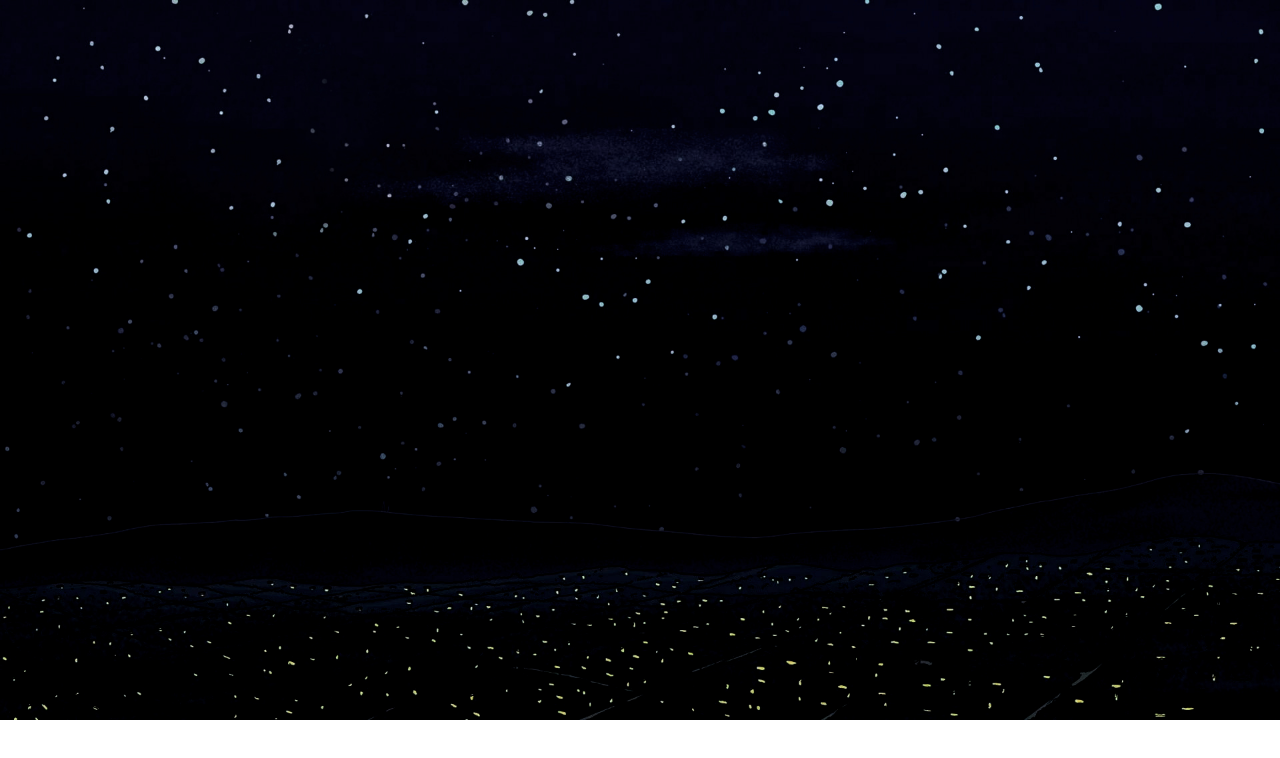
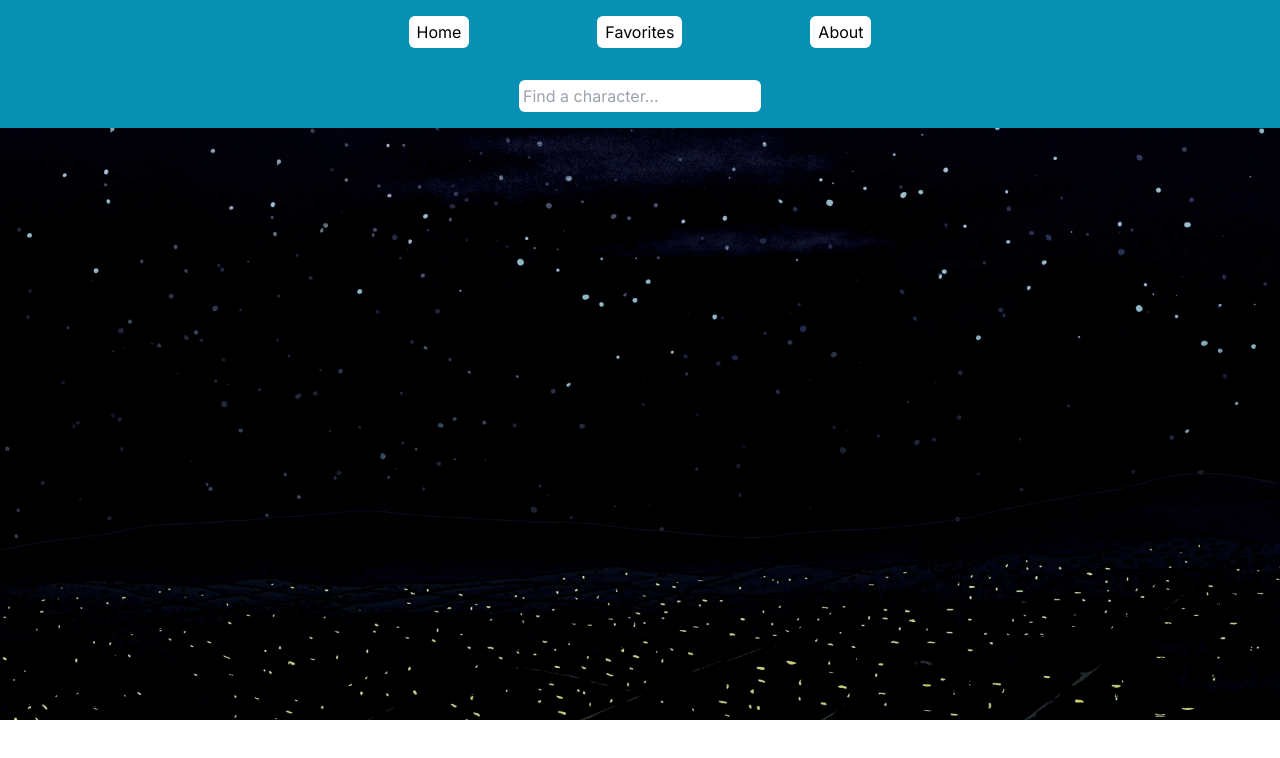
Before and after one commit to maurofallico/rickandmorty-next, a Next.js app: page / in a window 1280 px wide. Shown: the top 758 px of the page. Built offline with nearby package versions, Linux system fonts and the light colour scheme.

Commit message:
boilerplate

```diff
--- /dev/null
+++ b/src/app/components/NavBar/NavBar.jsx
@@ -0,0 +1,17 @@
+import Link from 'next/link'
+import SearchBar from '../SearchBar/SearchBar'
+
+export default function NavBar (){
+    return (
+        <>
+        <div className="bg-cyan-600 h-16 flex justify-center items-center gap-32">
+            <Link href="/" className='bg-white rounded-md px-2 py-1 hover:bg-gray-200'>Home</Link>
+            <Link href="/" className='bg-white rounded-md px-2 py-1 hover:bg-gray-200'>Favorites</Link>
+            <Link href="/" className='bg-white rounded-md px-2 py-1 hover:bg-gray-200'>About</Link>
+        </div>
+        <div className="bg-cyan-600 h-12 flex justify-center items-center gap-32 py-8">
+            <SearchBar />
+        </div>
+        </>
+    )
+}
--- /dev/null
+++ b/src/app/components/SearchBar/SearchBar.jsx
@@ -0,0 +1,27 @@
+'use client'
+
+import {useState} from 'react'
+
+export default function SearchBar() {
+
+    const [value, setValue] = useState()
+
+    function handleChange(e){
+        setValue(e.target.value)
+    }
+
+
+    return (
+        <>
+        <div>
+            <input
+            className='px-1 h-8 rounded-md'
+            type="search"
+            placeholder="Find a character..."
+            value={value}
+            onChange={handleChange}
+            />
+        </div>
+        </>
+    )
+}
--- a/src/app/page.js
+++ b/src/app/page.js
@@ -1,12 +1,14 @@
 import Image from 'next/image'
 import background from '../../public/rickandmorty-background.jpg'
+import NavBar from './components/NavBar/NavBar.jsx'
 
 export default function Home() {
   return (
     <>
-    <div className='fixed'>
+    <div className='fixed [zIndex:-1]'>
     <Image src={background} width={1920} height={1080} priority={true} alt='background-image' objectFit='cover' className='w-screen' />
     </div>
+    <NavBar />
     </>
   )
 }
```
